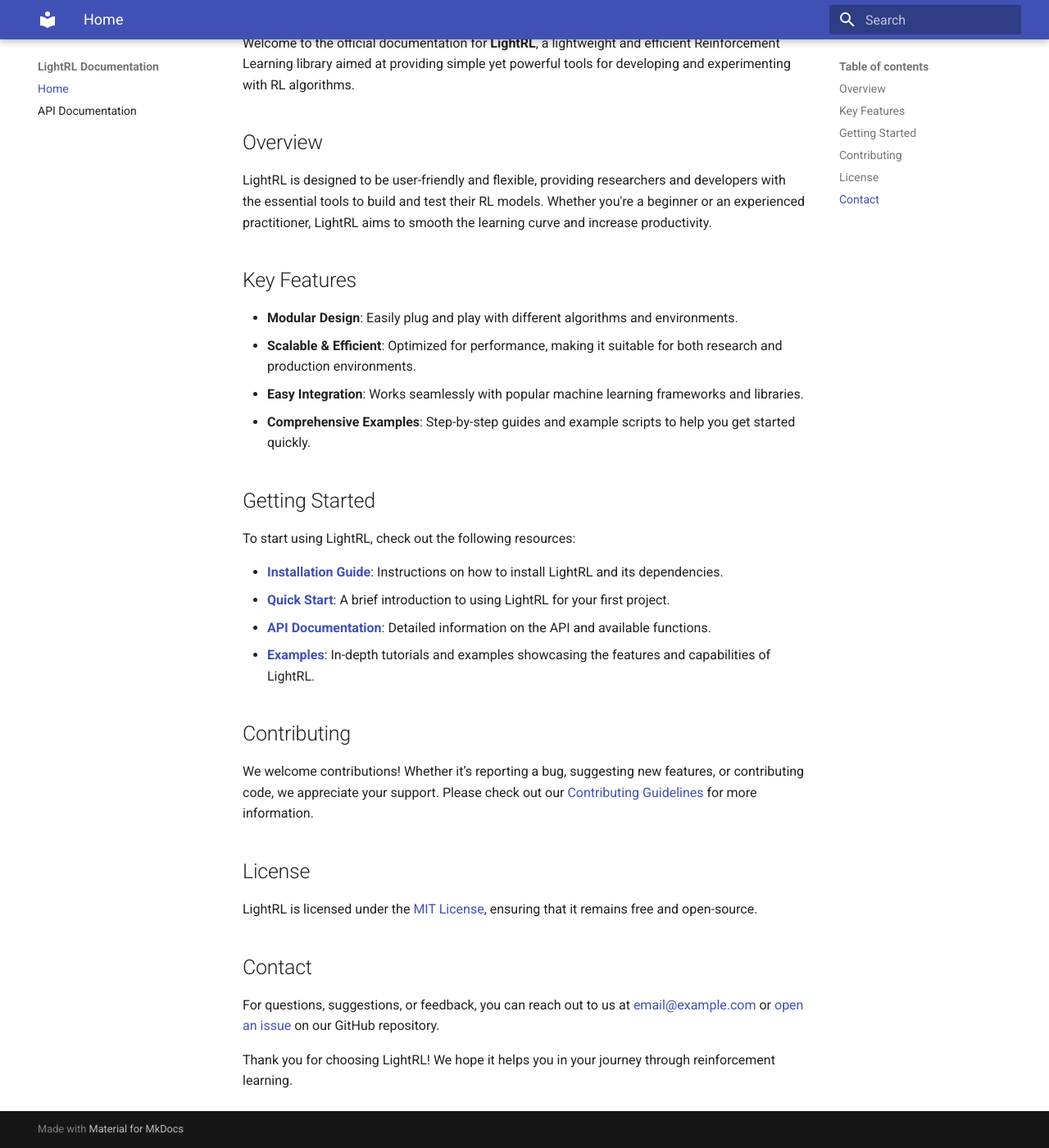
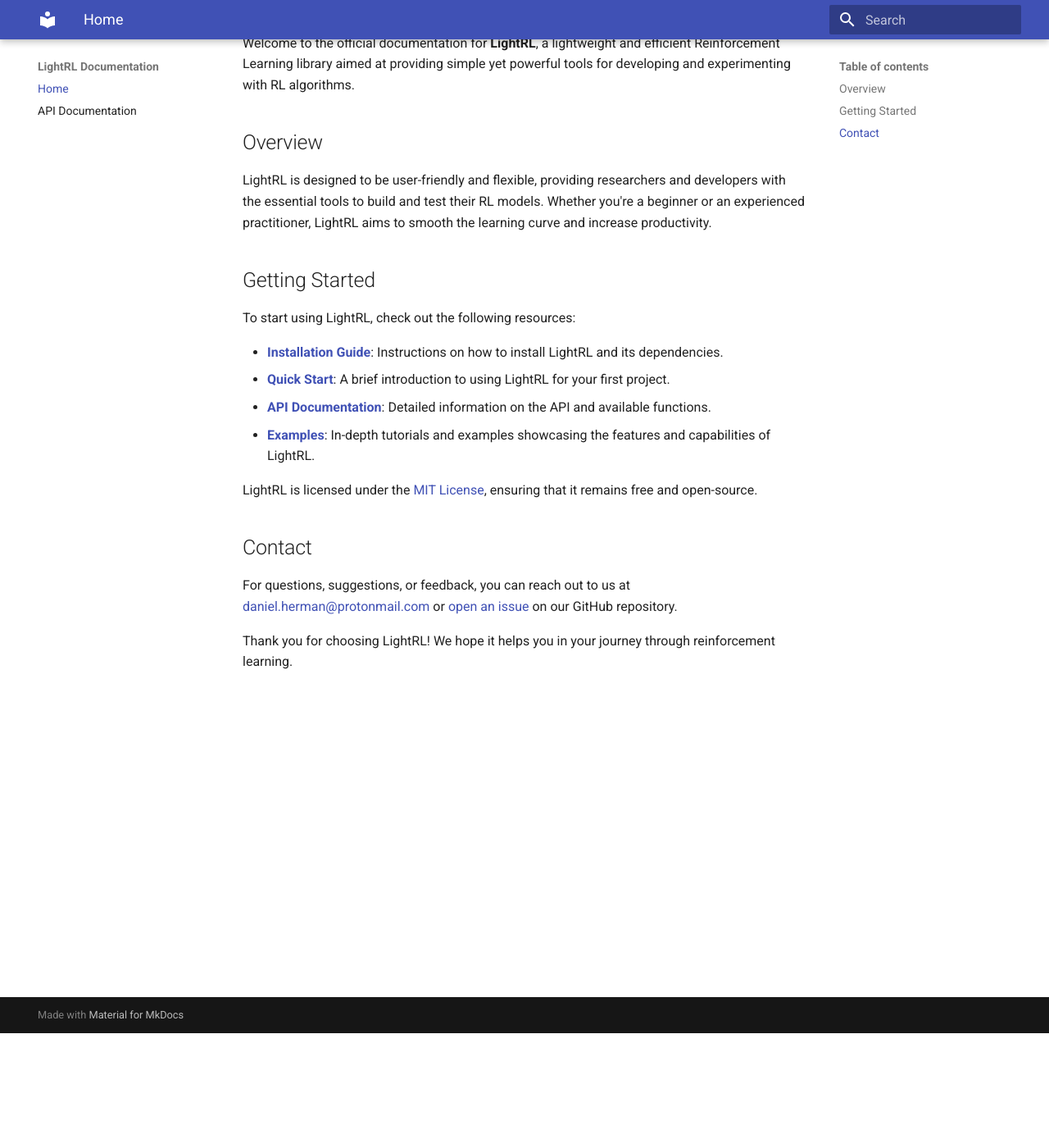
Before and after one commit to detrin/lightrl, an MkDocs documentation site: the page built from docs/index.md, in a window 1280 px wide and 1400 px high, scrolled down 140 px. Shown: the whole window at 82% size. Built offline with MkDocs 1.6.1 and Material for MkDocs 9.7.7, drawn with Linux system fonts in a browser that asks for light colours.

Commit message:
Editing docs

```diff
--- a/docs/index.md
+++ b/docs/index.md
@@ -5,13 +5,6 @@
 ## Overview
 
 LightRL is designed to be user-friendly and flexible, providing researchers and developers with the essential tools to build and test their RL models. Whether you're a beginner or an experienced practitioner, LightRL aims to smooth the learning curve and increase productivity.
-
-## Key Features
-
-- **Modular Design**: Easily plug and play with different algorithms and environments.
-- **Scalable & Efficient**: Optimized for performance, making it suitable for both research and production environments.
-- **Easy Integration**: Works seamlessly with popular machine learning frameworks and libraries.
-- **Comprehensive Examples**: Step-by-step guides and example scripts to help you get started quickly.
 
 ## Getting Started
 
@@ -22,16 +15,11 @@
 - **[API Documentation](api.md)**: Detailed information on the API and available functions.
 - **[Examples](examples.md)**: In-depth tutorials and examples showcasing the features and capabilities of LightRL.
 
-## Contributing
-
-We welcome contributions! Whether it’s reporting a bug, suggesting new features, or contributing code, we appreciate your support. Please check out our [Contributing Guidelines](contributing.md) for more information.
-
-## License
 
 LightRL is licensed under the [MIT License](license.md), ensuring that it remains free and open-source.
 
 ## Contact
 
-For questions, suggestions, or feedback, you can reach out to us at [email@example.com](mailto:email@example.com) or [open an issue](https://github.com/yourrepo/lightrl/issues) on our GitHub repository.
+For questions, suggestions, or feedback, you can reach out to us at [daniel.herman@protonmail.com](mailto:daniel.herman@protonmail.com) or [open an issue](https://github.com/detrin/lightrl/issues) on our GitHub repository.
 
 Thank you for choosing LightRL! We hope it helps you in your journey through reinforcement learning.
```
Also changed, not shown: README.md (+1 -88 lines), docs/examples.md (added, +92 -0 lines), docs/installation.md (added, +8 -0 lines), docs/licence.md (added, +21 -0 lines).
